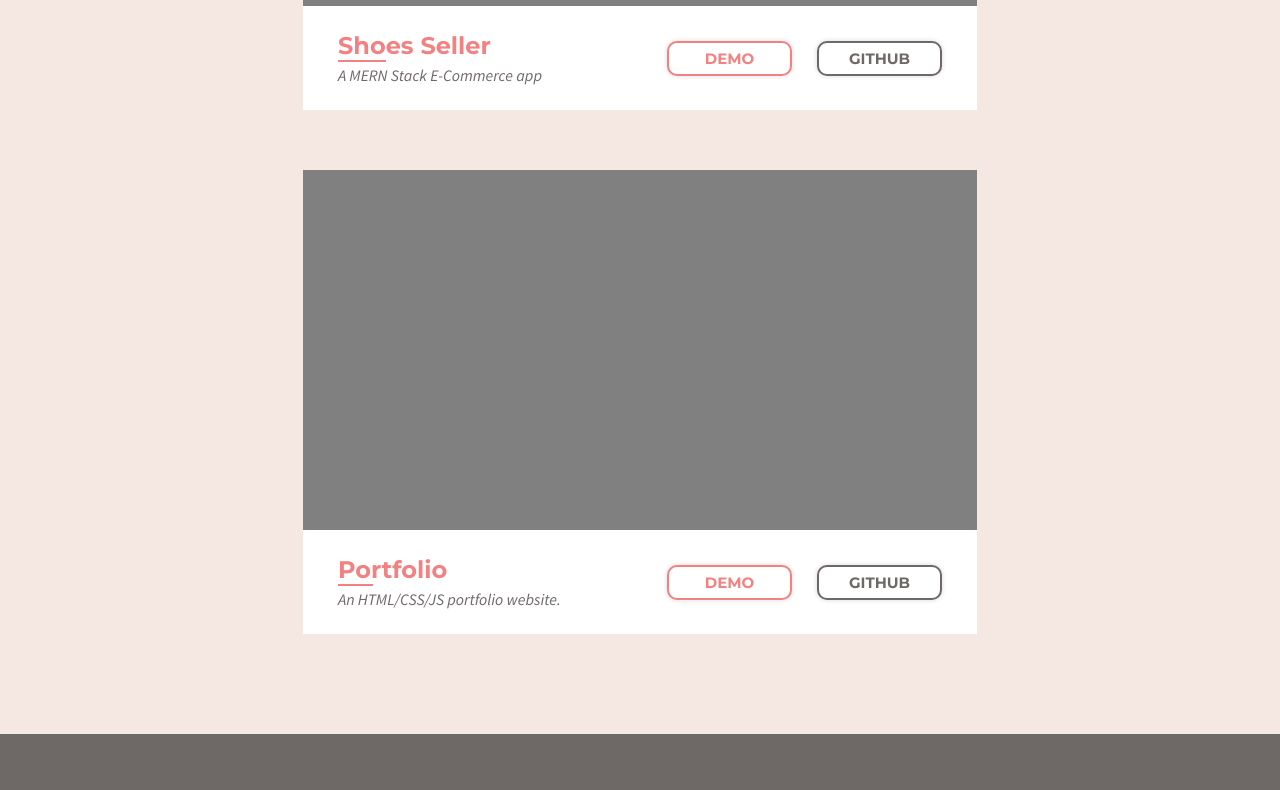
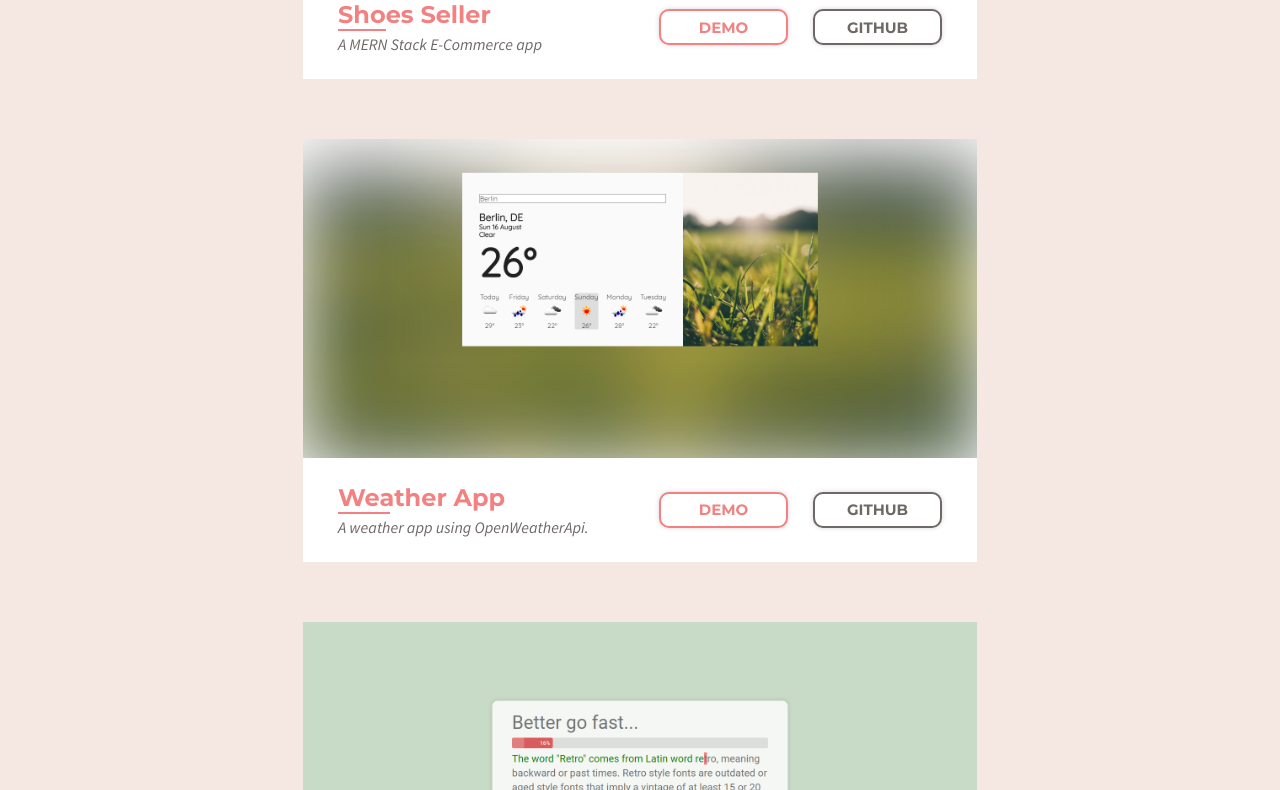
Before and after one commit to stoyanmanolov/portfolio, a website built with webpack: page src/index.html in a window 1280 px wide. Shown: the part 1606-2396 px from the top of the page. Built offline with nearby package versions, Linux system fonts and the light colour scheme.

Commit message:
Adding links to the projects

```diff
--- a/src/js/projects.js
+++ b/src/js/projects.js
@@ -2,16 +2,36 @@ const projects = [
   {
     name: "Shoes Seller",
     description: "A MERN Stack E-Commerce app",
+    demoLink: "",
+    githubLink: "https://github.com/stoyanmanolov/shoes-seller",
+    image: "src/images/ShoesSeller.jpg",
+  },
+  {
+    name: "Weather App",
+    description: "A weather app using OpenWeatherApi.",
+    demoLink: "https://weather-app-sm.netlify.app/",
+    githubLink: "https://github.com/stoyanmanolov/weather-app",
+    image: "src/images/WeatherApp.jpg",
+  },
+  {
+    name: "Typespeed",
+    description: "A typing speed measuring app.",
+    demoLink: "https://stoyanmanolov.github.io/typespeed/",
+    githubLink: "https://github.com/stoyanmanolov/typespeed",
+    image: "src/images/Typespeed.jpg",
   },
   {
     name: "Portfolio",
     description: "An HTML/CSS/JS portfolio website.",
+    demoLink: "http://stoyanmanolov.github.io/portfolio.",
+    githubLink: "https://github.com/stoyanmanolov/portfolio",
+    image: "src/images/Portfolio.jpg",
   },
 ];
 
 function sendProjectHTML(project, even) {
   return `<div class="card" data-aos=${even ? "fade-right" : "fade-left"}>
-    <div class="image"></div>
+    <img src="${project.image}" class="image" alt="Project"/>
     <div class="body">
       <div class='text'>
         <div class="card-heading">
@@ -20,9 +40,11 @@ function sendProjectHTML(project, even) {
         </div>
         <p>${project.description}</p>
       </div>
-      <div class="buttons">
-        <button class="btn demo">DEMO</button>
-        <button class="btn github">GITHUB</button>
+      <div class="links">
+        <a href="${project.demoLink}" class="btn demo" target="_blank">DEMO</a>
+        <a href="${
+          project.githubLink
+        }" class="btn github" target="_blank">GITHUB</a>
       </div>
     </div>
   </div>`;
--- a/src/styles/projects.scss
+++ b/src/styles/projects.scss
@@ -13,9 +13,11 @@
     margin-bottom: 60px;
 
     .image {
-      height: 360px;
-      width: 100%;
-      background: grey;
+      display: block;
+      height: auto;
+      max-width: 100%;
+      object-fit: cover;
+      background: wheat;
     }
 
     .body {
@@ -54,28 +56,34 @@
         }
       }
 
-      .buttons {
+      .links {
         display: flex;
         flex-direction: column;
 
-        > button {
+        > a {
           outline: 0;
           cursor: pointer;
           margin-bottom: 10px;
         }
 
-        button:last-child {
+        a:last-child {
           margin: 0;
         }
 
         .btn {
+          display: flex;
+          align-items: center;
+          justify-content: center;
           font: Bold 15px/19px Montserrat;
           width: 125px;
-          height: 35px;
+          height: 32px;
           background: white;
           box-shadow: 0px 0px 5px #00000029;
           border: 2px solid black;
           border-radius: 10px;
+          transition: 0.3s;
+          text-align: center;
+          text-decoration: none;
         }
 
         .demo {
@@ -83,9 +91,19 @@
           border-color: $red;
         }
 
+        .demo:hover {
+          color: white;
+          background: $red;
+        }
+
         .github {
           color: $brown;
           border-color: $brown;
+        }
+
+        .github:hover {
+          color: white;
+          background: $brown;
         }
       }
     }
@@ -107,11 +125,11 @@
           align-items: flex-start;
         }
 
-        .buttons {
+        .links {
           margin-right: 35px;
           flex-direction: row;
 
-          > button {
+          > a {
             margin-right: 25px;
           }
 
```
Also changed, not shown: README.md (added), src/images/Portfolio.jpg (added), src/images/ShoesSeller.jpg (added), src/images/Typespeed.jpg (added), src/images/WeatherApp.jpg (added), 1 other file.
